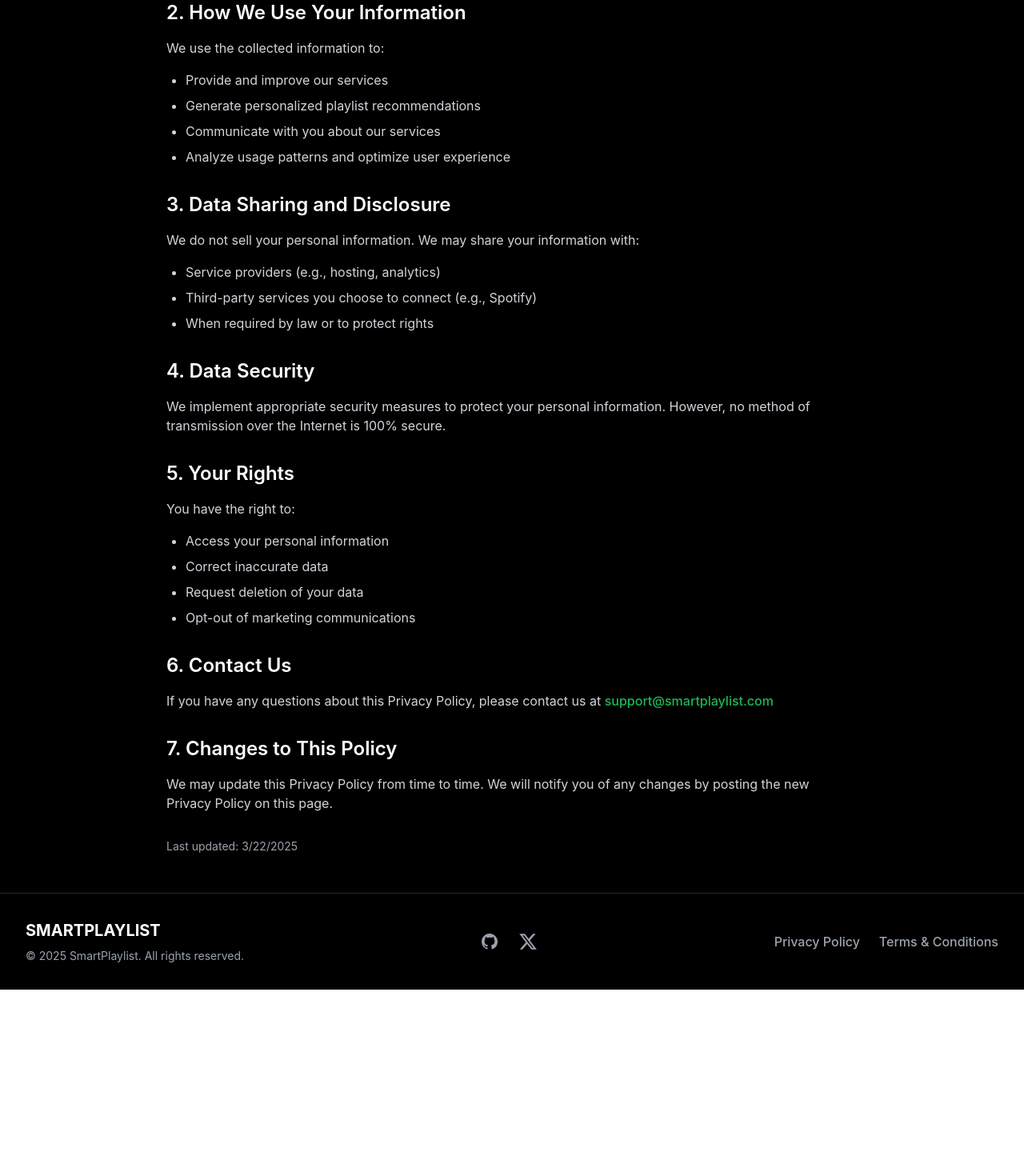
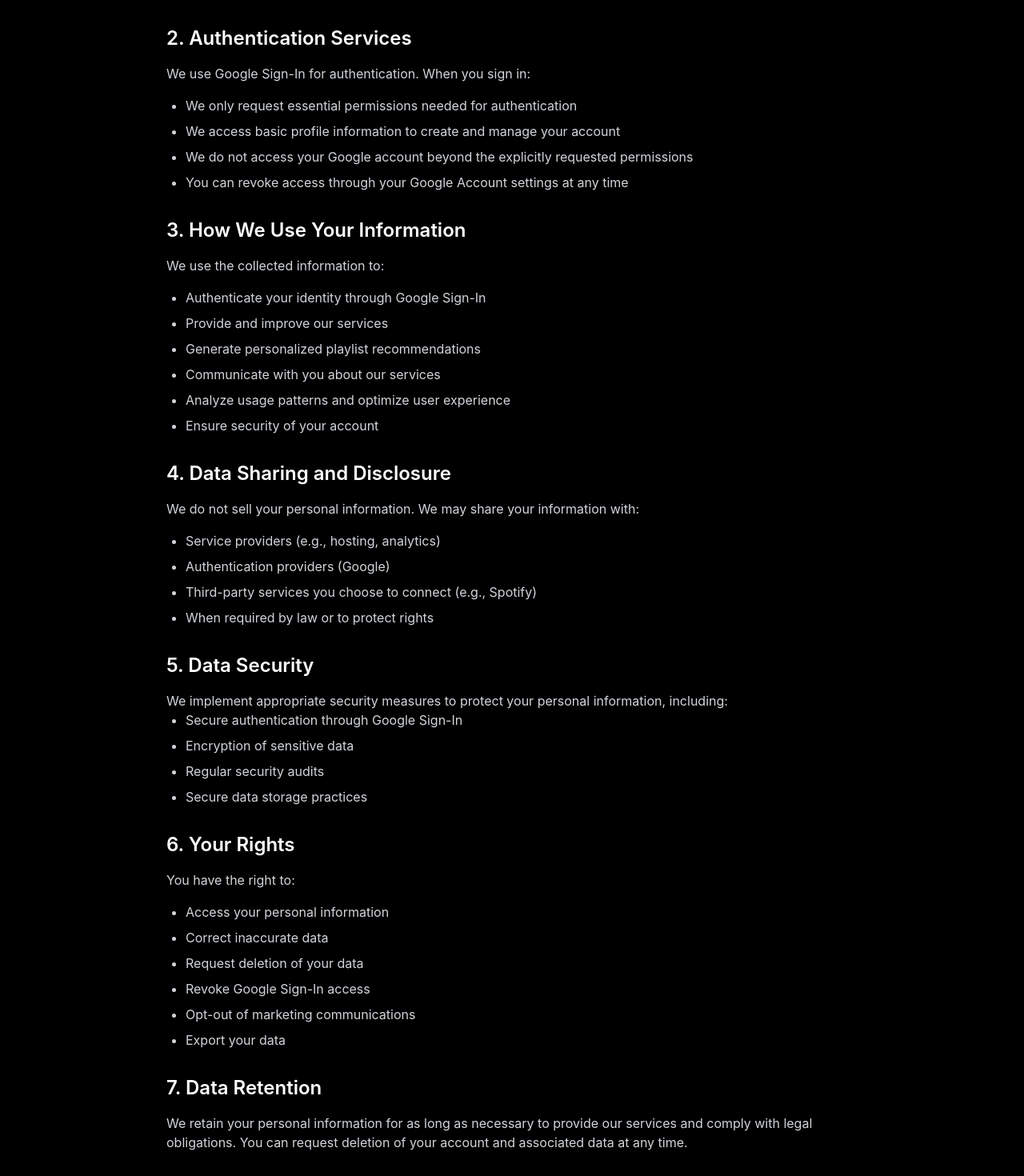
Before and after one commit to srijantelang-work/Smartplaylist, a React (Vite) app: page /privacy in a window 1280 px wide. Shown: the part 440-1910 px from the top of the page at 80% size. Before the commit the page ends 1677 px from the top, so only its background shows below. Built offline with nearby package versions, Linux system fonts and the light colour scheme; no server answers.

Commit message:
changes in privacy

```diff
--- a/src/pages/legal/PrivacyPolicy.tsx
+++ b/src/pages/legal/PrivacyPolicy.tsx
@@ -11,7 +11,8 @@ export function PrivacyPolicy() {
               When you use SmartPlaylist, we collect information that you provide directly to us, including:
             </p>
             <ul className="list-disc pl-6 space-y-2">
-              <li>Account information (email address, name)</li>
+              <li>Account information (email address, name) through Google Sign-In</li>
+              <li>Google account public profile information (as authorized by you)</li>
               <li>Spotify account connection data</li>
               <li>Playlist preferences and music taste data</li>
               <li>Usage data and interaction with our services</li>
@@ -19,48 +20,79 @@ export function PrivacyPolicy() {
           </section>
 
           <section>
-            <h2 className="text-2xl font-semibold text-white mb-4">2. How We Use Your Information</h2>
+            <h2 className="text-2xl font-semibold text-white mb-4">2. Authentication Services</h2>
+            <p className="mb-4">
+              We use Google Sign-In for authentication. When you sign in:
+            </p>
+            <ul className="list-disc pl-6 space-y-2">
+              <li>We only request essential permissions needed for authentication</li>
+              <li>We access basic profile information to create and manage your account</li>
+              <li>We do not access your Google account beyond the explicitly requested permissions</li>
+              <li>You can revoke access through your Google Account settings at any time</li>
+            </ul>
+          </section>
+
+          <section>
+            <h2 className="text-2xl font-semibold text-white mb-4">3. How We Use Your Information</h2>
             <p className="mb-4">We use the collected information to:</p>
             <ul className="list-disc pl-6 space-y-2">
+              <li>Authenticate your identity through Google Sign-In</li>
               <li>Provide and improve our services</li>
               <li>Generate personalized playlist recommendations</li>
               <li>Communicate with you about our services</li>
               <li>Analyze usage patterns and optimize user experience</li>
+              <li>Ensure security of your account</li>
             </ul>
           </section>
 
           <section>
-            <h2 className="text-2xl font-semibold text-white mb-4">3. Data Sharing and Disclosure</h2>
+            <h2 className="text-2xl font-semibold text-white mb-4">4. Data Sharing and Disclosure</h2>
             <p className="mb-4">
               We do not sell your personal information. We may share your information with:
             </p>
             <ul className="list-disc pl-6 space-y-2">
               <li>Service providers (e.g., hosting, analytics)</li>
+              <li>Authentication providers (Google)</li>
               <li>Third-party services you choose to connect (e.g., Spotify)</li>
               <li>When required by law or to protect rights</li>
             </ul>
           </section>
 
           <section>
-            <h2 className="text-2xl font-semibold text-white mb-4">4. Data Security</h2>
+            <h2 className="text-2xl font-semibold text-white mb-4">5. Data Security</h2>
             <p>
-              We implement appropriate security measures to protect your personal information. However, no method of transmission over the Internet is 100% secure.
+              We implement appropriate security measures to protect your personal information, including:
             </p>
+            <ul className="list-disc pl-6 space-y-2">
+              <li>Secure authentication through Google Sign-In</li>
+              <li>Encryption of sensitive data</li>
+              <li>Regular security audits</li>
+              <li>Secure data storage practices</li>
+            </ul>
           </section>
 
           <section>
-            <h2 className="text-2xl font-semibold text-white mb-4">5. Your Rights</h2>
+            <h2 className="text-2xl font-semibold text-white mb-4">6. Your Rights</h2>
             <p className="mb-4">You have the right to:</p>
             <ul className="list-disc pl-6 space-y-2">
               <li>Access your personal information</li>
               <li>Correct inaccurate data</li>
               <li>Request deletion of your data</li>
+              <li>Revoke Google Sign-In access</li>
               <li>Opt-out of marketing communications</li>
+              <li>Export your data</li>
             </ul>
           </section>
 
           <section>
-            <h2 className="text-2xl font-semibold text-white mb-4">6. Contact Us</h2>
+            <h2 className="text-2xl font-semibold text-white mb-4">7. Data Retention</h2>
+            <p>
+              We retain your personal information for as long as necessary to provide our services and comply with legal obligations. You can request deletion of your account and associated data at any time.
+            </p>
+          </section>
+
+          <section>
+            <h2 className="text-2xl font-semibold text-white mb-4">8. Contact Us</h2>
             <p>
               If you have any questions about this Privacy Policy, please contact us at{' '}
               <a href="mailto:support@smartplaylist.com" className="text-[#1DB954] hover:underline">
@@ -70,9 +102,9 @@ export function PrivacyPolicy() {
           </section>
 
           <section>
-            <h2 className="text-2xl font-semibold text-white mb-4">7. Changes to This Policy</h2>
+            <h2 className="text-2xl font-semibold text-white mb-4">9. Changes to This Policy</h2>
             <p>
-              We may update this Privacy Policy from time to time. We will notify you of any changes by posting the new Privacy Policy on this page.
+              We may update this Privacy Policy from time to time. We will notify you of any changes by posting the new Privacy Policy on this page and updating the "Last updated" date.
             </p>
           </section>
 
--- a/src/pages/legal/TermsAndConditions.tsx
+++ b/src/pages/legal/TermsAndConditions.tsx
@@ -23,57 +23,94 @@ export function TermsAndConditions() {
           </section>
 
           <section>
-            <h2 className="text-2xl font-semibold text-white mb-4">3. User Accounts</h2>
+            <h2 className="text-2xl font-semibold text-white mb-4">3. Authentication and Account Access</h2>
+            <p className="mb-4">Our service uses Google Sign-In for authentication. By using this service, you:</p>
+            <ul className="list-disc pl-6 space-y-2">
+              <li>Agree to provide accurate Google account information</li>
+              <li>Authorize us to access your basic Google profile information</li>
+              <li>Understand that you can revoke access through your Google Account settings</li>
+              <li>Accept Google's terms of service and privacy policy</li>
+              <li>Acknowledge that account access depends on Google's authentication services</li>
+            </ul>
+          </section>
+
+          <section>
+            <h2 className="text-2xl font-semibold text-white mb-4">4. User Accounts</h2>
             <p className="mb-4">By creating an account, you agree to:</p>
             <ul className="list-disc pl-6 space-y-2">
               <li>Provide accurate and complete information</li>
               <li>Maintain the security of your account</li>
               <li>Accept responsibility for all activities under your account</li>
               <li>Not share your account credentials</li>
+              <li>Notify us immediately of any unauthorized access</li>
+              <li>Use only one Google account per SmartPlaylist account</li>
             </ul>
           </section>
 
           <section>
-            <h2 className="text-2xl font-semibold text-white mb-4">4. Intellectual Property</h2>
+            <h2 className="text-2xl font-semibold text-white mb-4">5. Intellectual Property</h2>
             <p className="mb-4">
               All content, features, and functionality of SmartPlaylist, including but not limited to text, graphics, logos, and software, are owned by SmartPlaylist and are protected by intellectual property laws.
             </p>
           </section>
 
           <section>
-            <h2 className="text-2xl font-semibold text-white mb-4">5. User Conduct</h2>
+            <h2 className="text-2xl font-semibold text-white mb-4">6. User Conduct</h2>
             <p className="mb-4">You agree not to:</p>
             <ul className="list-disc pl-6 space-y-2">
               <li>Use the service for any illegal purpose</li>
               <li>Attempt to gain unauthorized access to the service</li>
               <li>Interfere with or disrupt the service</li>
               <li>Violate any applicable laws or regulations</li>
+              <li>Abuse or manipulate the authentication system</li>
+              <li>Create multiple accounts for malicious purposes</li>
             </ul>
           </section>
 
           <section>
-            <h2 className="text-2xl font-semibold text-white mb-4">6. Third-Party Services</h2>
-            <p>
-              Our service integrates with third-party services (e.g., Spotify). Your use of these services is subject to their respective terms and conditions.
+            <h2 className="text-2xl font-semibold text-white mb-4">7. Third-Party Services</h2>
+            <p className="mb-4">
+              Our service integrates with third-party services including:
+            </p>
+            <ul className="list-disc pl-6 space-y-2">
+              <li>Google Sign-In for authentication</li>
+              <li>Spotify for music services</li>
+              <li>Other service providers for functionality and analytics</li>
+            </ul>
+            <p className="mt-4">
+              Your use of these services is subject to their respective terms and conditions.
             </p>
           </section>
 
           <section>
-            <h2 className="text-2xl font-semibold text-white mb-4">7. Limitation of Liability</h2>
+            <h2 className="text-2xl font-semibold text-white mb-4">8. Account Termination</h2>
+            <p className="mb-4">
+              We reserve the right to terminate or suspend your account if:
+            </p>
+            <ul className="list-disc pl-6 space-y-2">
+              <li>You violate these Terms and Conditions</li>
+              <li>Your Google account access is revoked or terminated</li>
+              <li>We detect suspicious or fraudulent activity</li>
+              <li>You request account deletion</li>
+            </ul>
+          </section>
+
+          <section>
+            <h2 className="text-2xl font-semibold text-white mb-4">9. Limitation of Liability</h2>
             <p>
-              SmartPlaylist is provided "as is" without warranties of any kind. We are not liable for any damages arising from your use of our service.
+              SmartPlaylist is provided "as is" without warranties of any kind. We are not liable for any damages arising from your use of our service, including any issues related to third-party authentication services.
             </p>
           </section>
 
           <section>
-            <h2 className="text-2xl font-semibold text-white mb-4">8. Changes to Terms</h2>
+            <h2 className="text-2xl font-semibold text-white mb-4">10. Changes to Terms</h2>
             <p>
-              We may update these Terms and Conditions at any time. Continued use of the service after changes constitutes acceptance of the new terms.
+              We may update these Terms and Conditions at any time. Continued use of the service after changes constitutes acceptance of the new terms. We will notify you of significant changes via email or service notification.
             </p>
           </section>
 
           <section>
-            <h2 className="text-2xl font-semibold text-white mb-4">9. Contact Information</h2>
+            <h2 className="text-2xl font-semibold text-white mb-4">11. Contact Information</h2>
             <p>
               For questions about these Terms and Conditions, please contact us at{' '}
               <a href="mailto:support@smartplaylist.com" className="text-[#1DB954] hover:underline">
```
Also changed, not shown: 2 other files (tests, documents, lock files or other folders).
